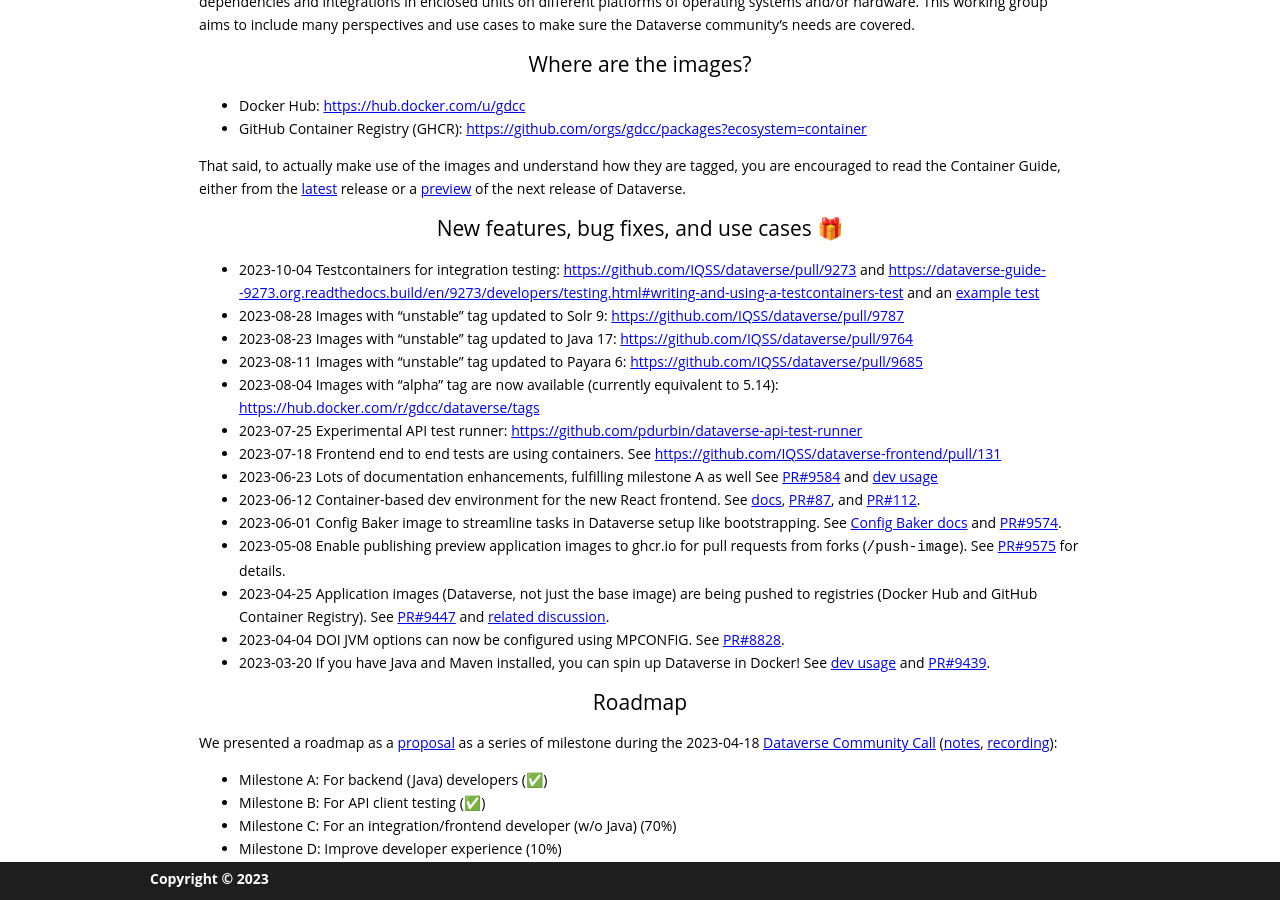
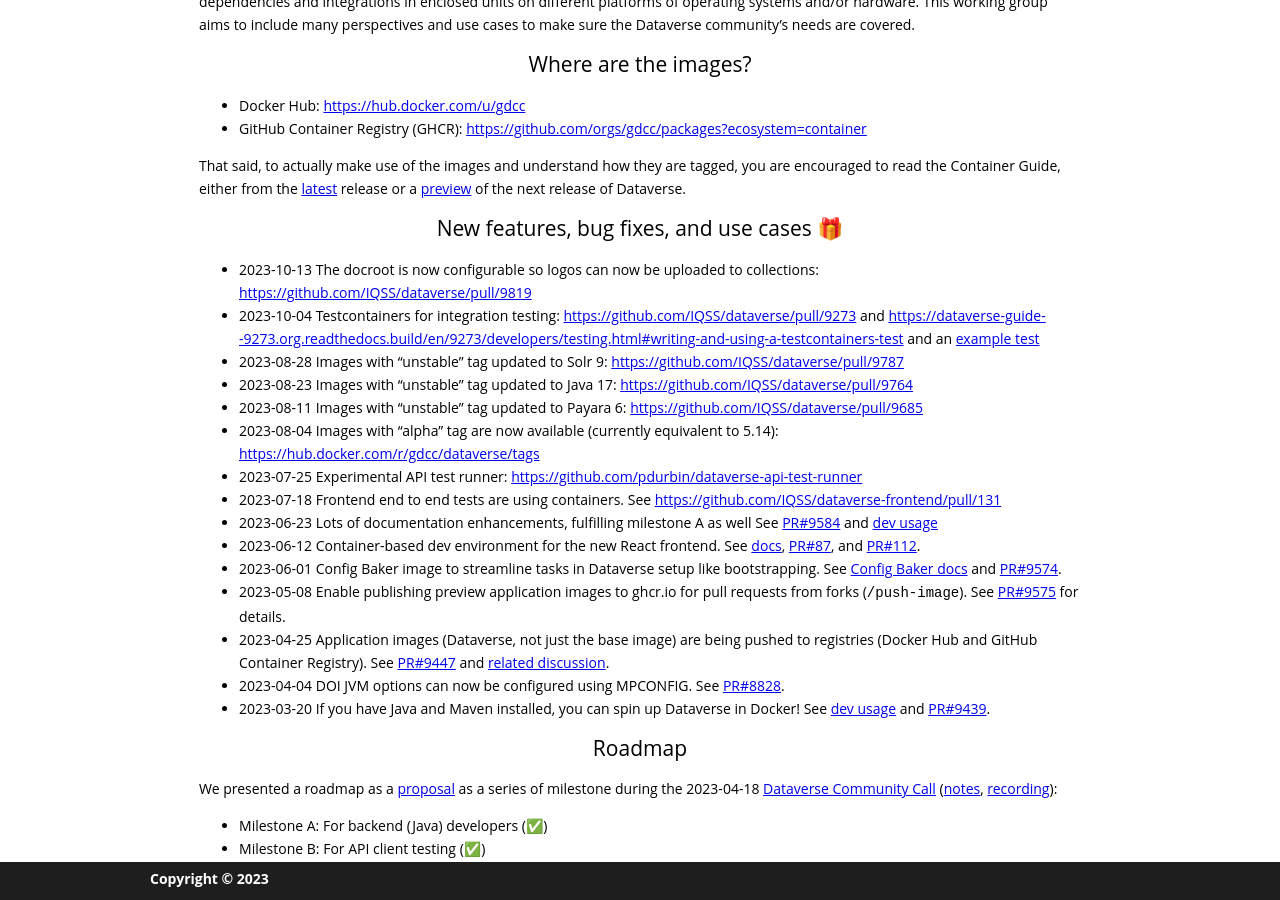
Before and after one commit to gdcc/ct.gdcc.io, a Jekyll site: the page built from index.md, in a window 1280 px wide and 900 px high, scrolled down 656 px. Built offline with Jekyll 4.4.1, drawn with Linux system fonts in a browser that asks for light colours; our own code applies the rules of GitHub Pages for plain Markdown files.

Commit message:
docroot configurable

```diff
--- a/index.md
+++ b/index.md
@@ -18,6 +18,7 @@ That said, to actually make use of the images and understand how they are tagged
 
 ## New features, bug fixes, and use cases 🎁
 
+- 2023-10-13 The docroot is now configurable so logos can now be uploaded to collections: <https://github.com/IQSS/dataverse/pull/9819>
 - 2023-10-04 Testcontainers for integration testing: <https://github.com/IQSS/dataverse/pull/9273> and <https://dataverse-guide--9273.org.readthedocs.build/en/9273/developers/testing.html#writing-and-using-a-testcontainers-test> and an [example test](https://github.com/IQSS/dataverse/pull/9273/commits/1fb0f588262a92010c5f0afa52d336a707358a6b)
 - 2023-08-28 Images with "unstable" tag updated to Solr 9: <https://github.com/IQSS/dataverse/pull/9787>
 - 2023-08-23 Images with "unstable" tag updated to Java 17: <https://github.com/IQSS/dataverse/pull/9764>
```
